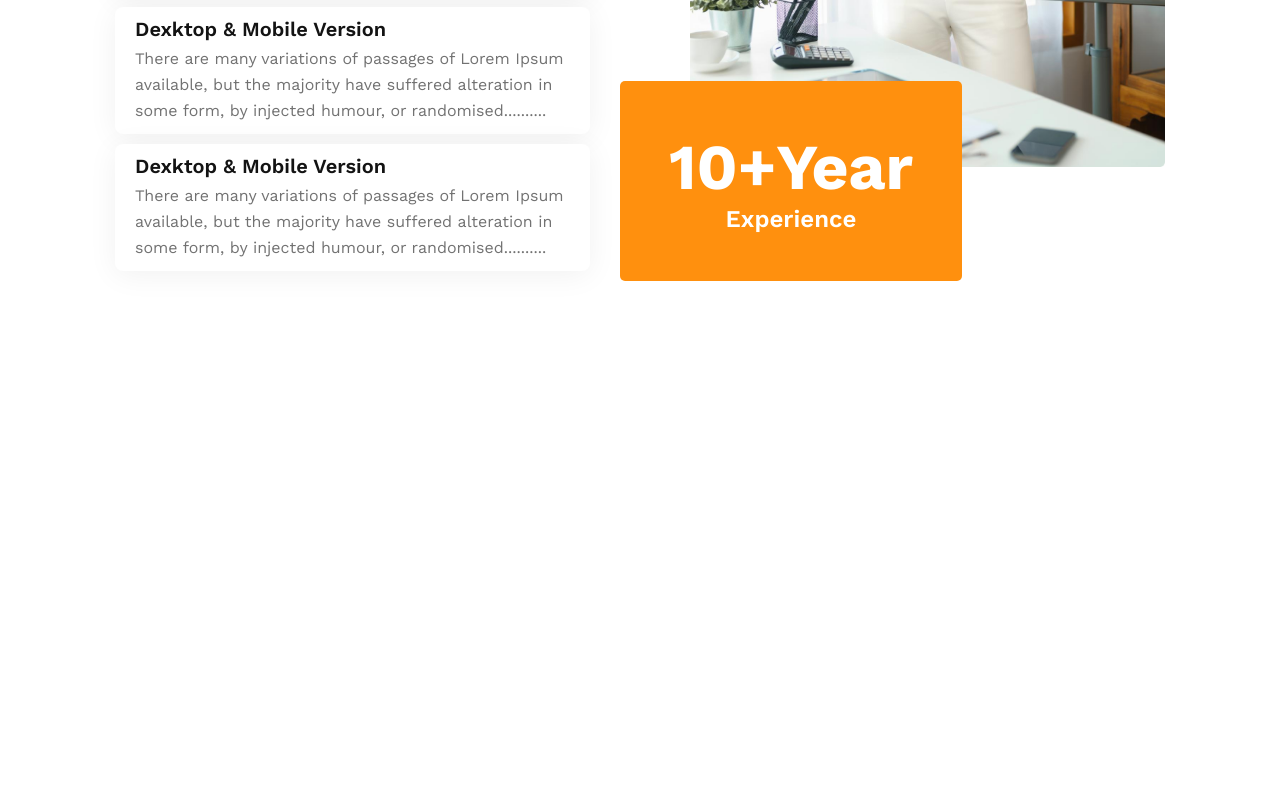
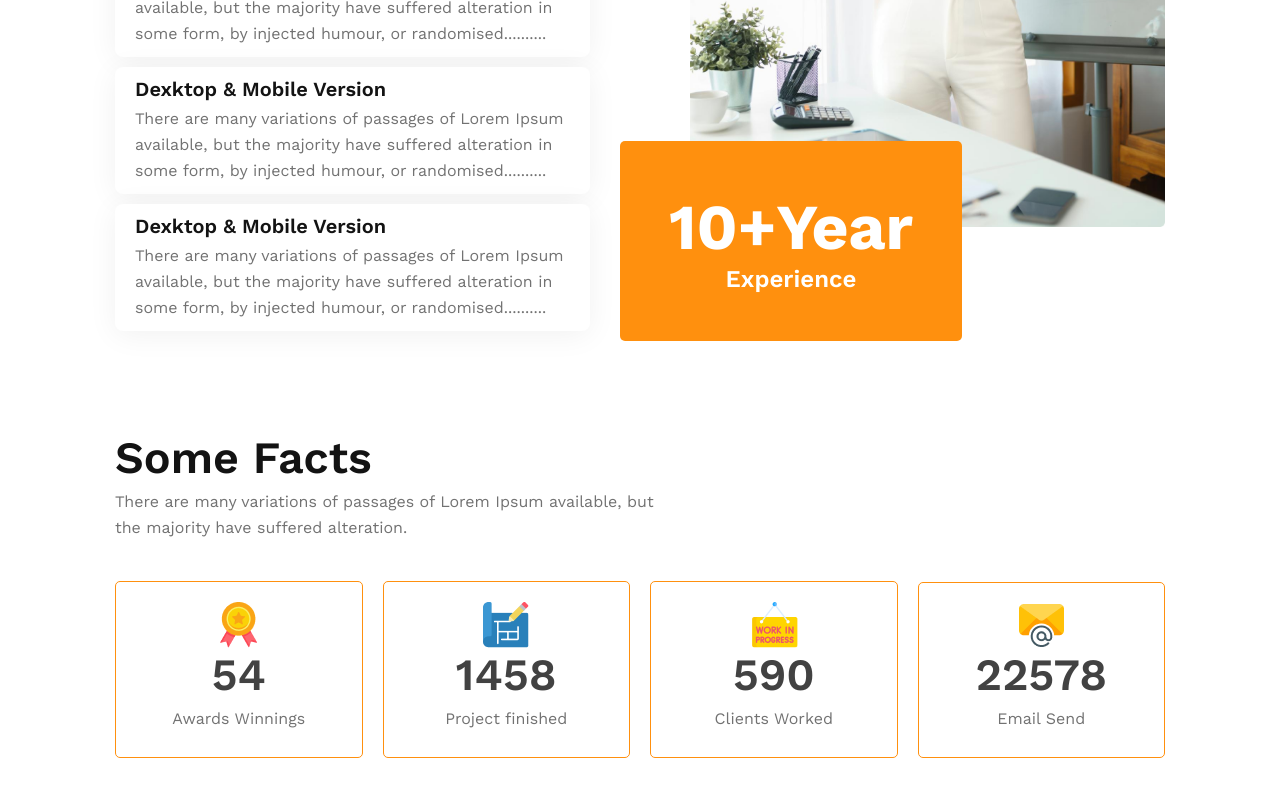
Before and after one commit to atikrahad/architects-homework, a plain HTML site: page index.html in a window 1280 px wide. Shown: the part 1993-2789 px from the top of the page. Before the commit the page ends 2404 px from the top, so only its background shows below. Drawn offline with nearby package versions, Linux system fonts and the light colour scheme.

Commit message:
adding facts section

```diff
--- a/css/style.css
+++ b/css/style.css
@@ -85,6 +85,7 @@ main{
 .fiture{
     display: flex;
     align-items: center;
+    margin: 50px 0;
 }
 .fiture-content{
     width: 50%;
@@ -173,12 +174,43 @@ main{
     margin: 0;
 }
 
+/* facts section */
+
+.facts-container{
+    display: flex;
+    justify-content: space-around;
+    align-items: center;
+    margin: 40px 0;
+    gap: 20px;
+}
+.facts-container div{
+    border: 1px solid #FF900E;
+    border-radius: 5px;
+    display: flex;
+    justify-content: center;
+    flex-direction: column;
+    align-items: center;
+    width: 250px;
+    padding: 20px 0;
+
+}
+.facts h1{
+    color: #131313;
+    font-size: 2.8rem;
+    font-weight: 600;
+}
+.facts-container h1{
+    font-size: 2.8rem;
+    font-weight: 600;
+    color: #424242;
+}
 /*-============ MOBILE VIEW responsible--------------*/
-@media screen and (max-width: 576px) {
+@media screen and (max-width: 640px) {
     header{
         padding: 20px;
     }
-    nav, .fiture, .feauture-container{
+    nav, .fiture, .feauture-container,
+    .facts-container{
         flex-direction: column;
         gap: 10px;
     }
@@ -188,9 +220,13 @@ main{
     .fiture-content,
     .feauture-content,
     .feauture-img,
-    .fiture-pic{
+    .fiture-pic
+    .facts{
         width: 90%;
         margin: 0 auto;
+    }
+    .facts{
+        padding: 0 20px;
     }
     .fiture-content
     {
@@ -203,7 +239,7 @@ main{
 }
 
 /*-==============tablat view responsible=========*/
-@media screen and (min-width: 576px) and (max-width: 960px) {
+@media screen and (min-width: 640px) and (max-width: 960px) {
     header{
         padding: 20px 50px;
     }
@@ -215,6 +251,15 @@ main{
     .fiture{
         flex-direction: column-reverse;
     }
+    .facts-container div{
+        width:auto;
+        padding: 50px;
+    }
+    .facts-container{
+        display: grid;
+        grid-template-columns: repeat(2, 1fr);
+        gap: 50px;
+    }
     nav,
     .feauture-container
     {
@@ -222,7 +267,8 @@ main{
         gap: 20px;
     }
     .feauture-content,
-    .feauture-img{
+    .feauture-img,
+    .facts{
         width: 80%;
         margin: 0 auto;
     }
--- a/index.html
+++ b/index.html
@@ -87,6 +87,34 @@
             </div>
 
         </section>
+
+        <section class="facts">
+            <h1>Some Facts</h1>
+            <p class="p-p">There are many variations of passages of Lorem Ipsum available, but <br>the majority have suffered alteration.</p>
+            <div class="facts-container">
+                <div>
+                    <img src="images/icons/ribon.png" alt="">
+                    <h1>54</h1>
+                    <p class="p-p">Awards Winnings</p>
+                </div>
+                <div>
+                    <img src="images/icons/projects.png" alt="">
+                    <h1>1458</h1>
+                    <p class="p-p">Project finished</p>
+                </div>
+                <div>
+                    <img src="images/icons/customers.png" alt="">
+                    <h1>590</h1>
+                    <p class="p-p">Clients Worked</p>
+                </div>
+                <div>
+                    <img src="images/icons/email.png" alt="">
+                    <h1>22578</h1>
+                    <p class="p-p">Email Send</p>
+                </div>
+            </div>
+        </section>
+
     </main>
     <footer></footer>
 </body>
```
